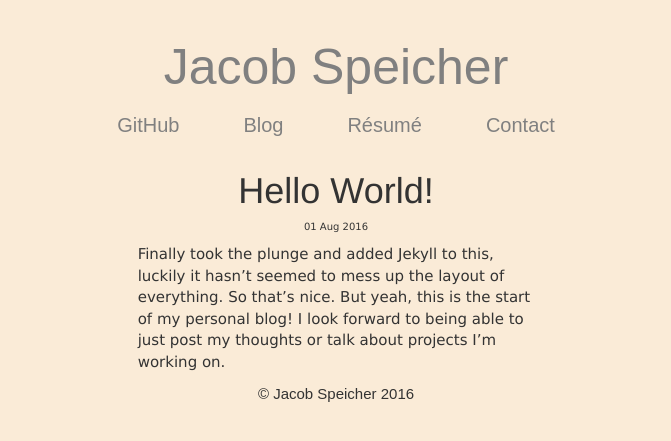
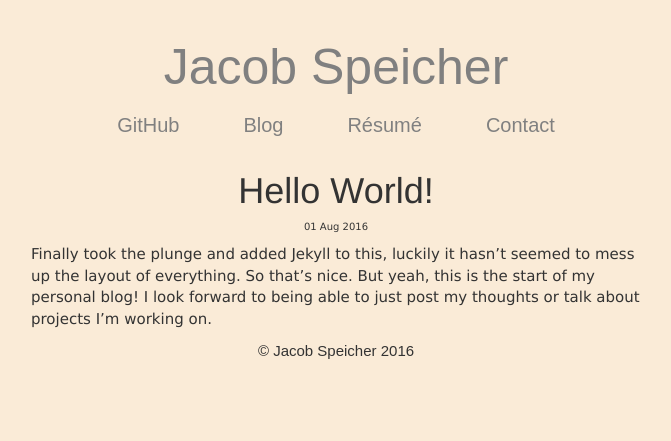
Before and after one commit to jacobspeicher/jacobspeicher.github.io, a Jekyll site: the page built from _posts/2016-08-01-hello-world.md, in a window 1280 px wide. Shown: the top 441 px of the page, without its empty margins (304-975 px from the left). Built offline with Jekyll 4.4.1, drawn with Linux system fonts in a browser that asks for light colours.

Commit message:
Changed some formatting for the blog links and post

```diff
--- a/_layouts/post.html
+++ b/_layouts/post.html
@@ -6,8 +6,8 @@ layout: default
 
 <p class="meta"> {{ page.date | date_to_string }} </p>
 
-<div class="col-sm-4"></div>
-<div class="post col-sm-4">
+<div class="col-sm-3"></div>
+<div class="post col-sm-6">
 	{{ page.content }}
 </div>
-<div class="col-sm-4"></div>
+<div class="col-sm-3"></div>
--- a/main_style.css
+++ b/main_style.css
@@ -217,6 +217,7 @@ label {
 }
 
 .blog-link:hover {
+	text-decoration: none;
 	color: black;
 }
 
```
